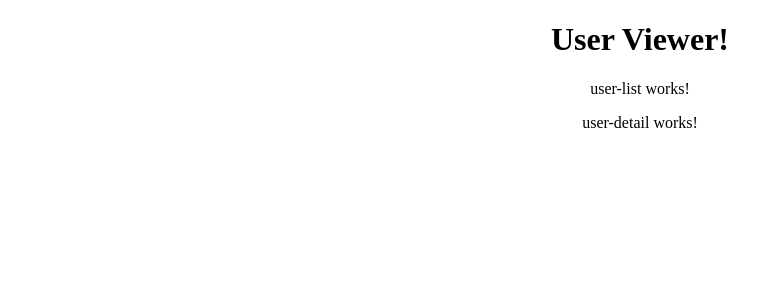
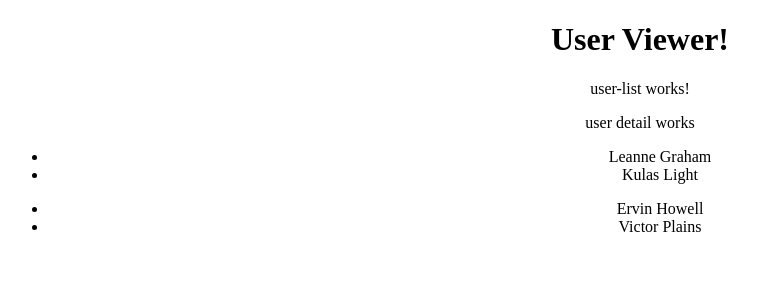
Before and after one commit to mkamalkayani/userViewer, an Angular app: page / in a window 1280 px wide. Shown: the top 300 px of the page, without its empty margins (0-757 px from the left). Built offline with nearby package versions, Linux system fonts and the light colour scheme.

Commit message:
displayed user details in user detail template

```diff
--- a/src/app/user-detail/user-detail.component.html
+++ b/src/app/user-detail/user-detail.component.html
@@ -1,3 +1,5 @@
-<p>
-  user-detail works!
-</p>
+<p>user detail works</p>
+<ul *ngFor="let user of users">
+	<li>{{user.name}}</li>
+	<li>{{user.address.street}}</li>
+</ul>
```
